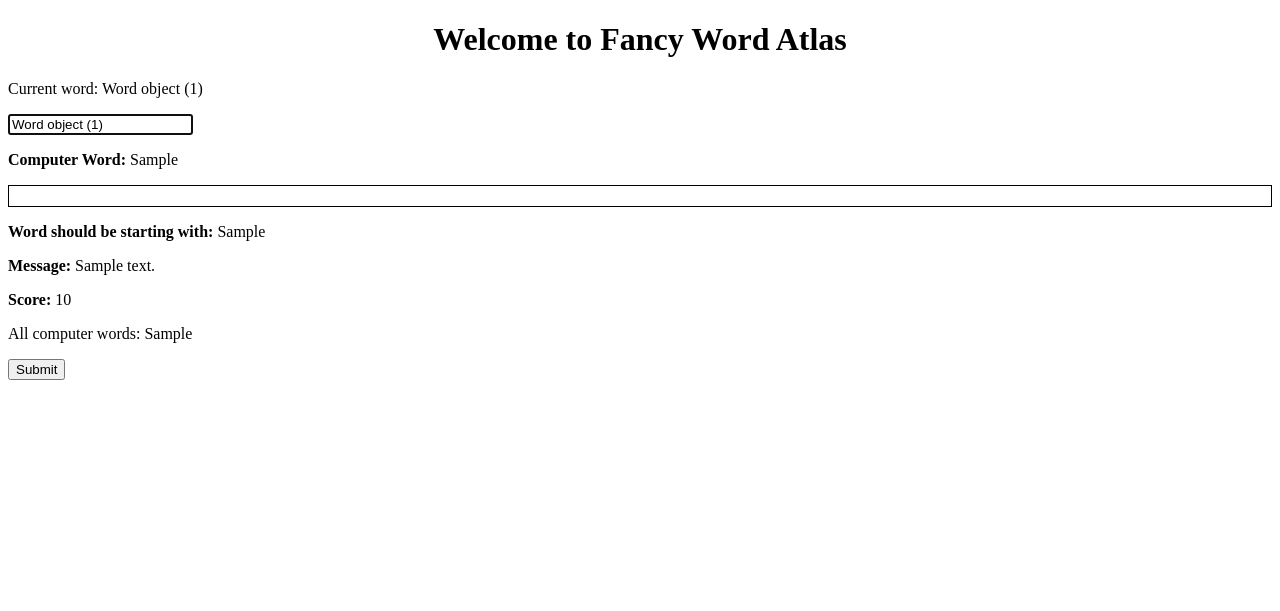
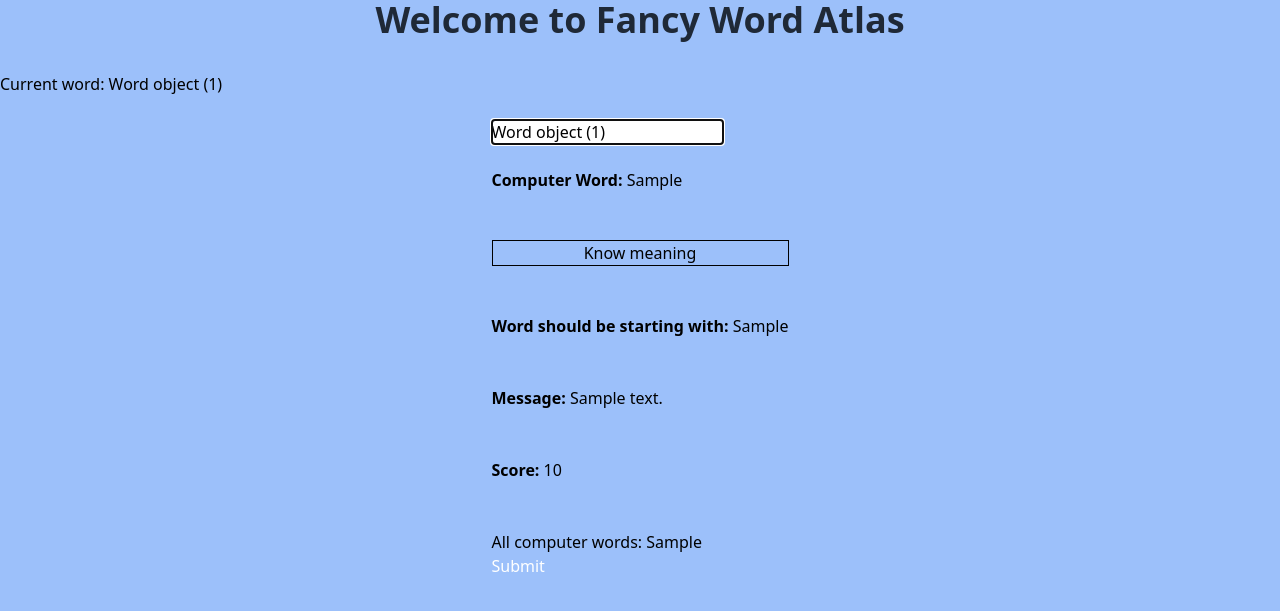
Before and after one commit to iakhil/wordatlas, a Django app: template words/templates/home.html in a window 1280 px wide. Shown: the top 611 px of the page. Run offline with Django 3.2, Linux system fonts and the light colour scheme; tables that the repository leaves empty hold one stand-in row (values such as "Sample post"); the template is opened without the code that fills it: values that come from a table or form of the project are taken from there, most other values are stand-ins (such as "Sample title", 1, 10 or a date in 2020); parts of the project's set-up code (start-up, migrations or seed data) failed here and were passed over; some libraries are stand-ins or nearby versions.

Commit message:
Add check for empty string and refactor UI

```diff
--- a/words/templates/home.html
+++ b/words/templates/home.html
@@ -3,48 +3,67 @@
 <head>
     <meta charset="UTF-8">
     <meta http-equiv="X-UA-Compatible" content="IE=edge">
+    <script src="https://cdn.tailwindcss.com"></script>
     <meta name="viewport" content="width=device-width, initial-scale=1.0">
-    <title>Document</title>
+    <title>Word Atlas</title>
 </head>
-<body>
 
-<h1 style="text-align: center">Welcome to Fancy Word Atlas</h1>
+<body class="bg-blue-500 bg-opacity-50">
+
+<h1 style="text-align: center" class="text-4xl font-bold text-gray-800 mb-8">Welcome to Fancy Word Atlas</h1>
 {% if current_word %}
     <p>Current word: {{ current_word }}</p>
 {% endif %}
 
 <style>
+
     .hoverable {
         border: 1px solid black;
-        padding: 10px;
     }
     .hoverable-text {
         display: none;
     }
 
+    .hoverable:hover .reveal-text {
+        opacity: 0;
+
+    }
+
+
     .hoverable:hover .hoverable-text {
         display: block;
     }
 
+
 </style>
 
+
+<div class="flex justify-center" id="parent-div">
 <form method="post">
     {% csrf_token %}
+
+    <br>
     <input  type="text" id="current_word" name="current_word" value="{{ current_word }}">
+    <br> <br>
     <p><b>Computer Word:</b>  {{computer_word}}</p>
+    <br> <br>
     <div class="hoverable">
+        <span class="flex justify-center items-center reveal-text">Know meaning</span>
         <span class="hoverable-text">{{comp_word_meaning}}</span>
     </div>
-
+    <br> <br>
     <p><b>Word should be starting with:</b> {{ending_letter}} </p>
+    <br> <br>
     <p><b>Message:</b> {{message}} </p>
-    <p style="border-left: 25px;"><b>Score: </b> {{score}} </p>
+    <br> <br>
+    <p class="score"><b>Score: </b> {{score}} </p>
+    <br><br>
     <p>All computer words: {{all_comp_words}}</p>
     <!-- <input type="hidden" name="current_player" value="{{ current_player }}"> -->
-    <input type="submit" value="Submit">
+    <input type="submit" value="Submit" class="bg-black-500 text-white">
 </form>
 
-
+</div>
 <script>
     document.addEventListener('DOMContentLoaded', function() {
         var textBox = document.getElementById('current_word');
```
Also changed, not shown: words/views.py (+57 -30 lines), db.sqlite3, words/word_utils.py (line endings or trailing spaces).
